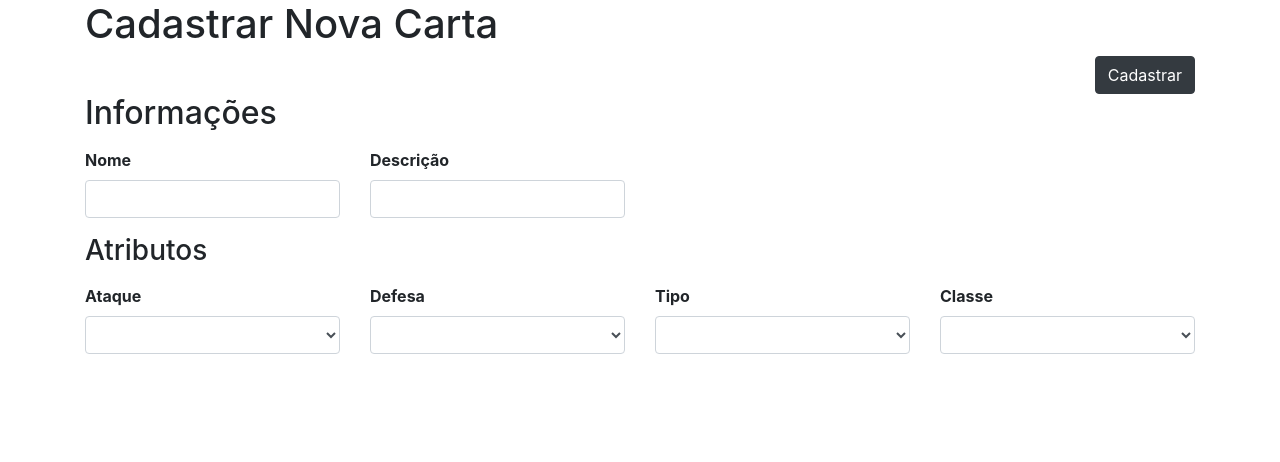
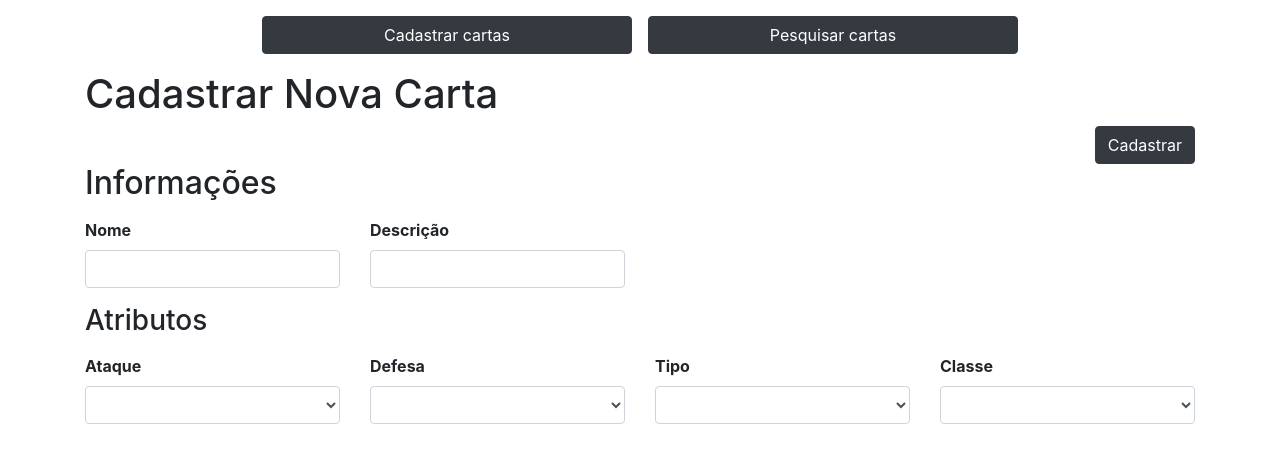
Before and after one commit to jonasdsg/tema-sistemas-hearth-stone-challenge, an Angular app in the folder hearth-stone-front/: page /cadastrar in a window 1280 px wide. Shown: the top 462 px of the page. Built offline with nearby package versions, Linux system fonts and the light colour scheme.

Commit message:
adicionado alerta

```diff
--- a/hearth-stone-front/src/app/app.component.html
+++ b/hearth-stone-front/src/app/app.component.html
@@ -1 +1,7 @@
+<div class="container">
+    <div class="d-flex flex-row justify-content-center mt-3 mb-3">
+        <a class="col-md-4 btn btn-dark" routerLink="/cadastrar">Cadastrar cartas</a>
+        <a class="col-md-4 btn btn-dark ml-3" routerLink="/pesquisar">Pesquisar cartas</a>
+    </div>
+</div>
 <router-outlet></router-outlet>
--- a/hearth-stone-front/src/app/components/carta/carta.routing.ts
+++ b/hearth-stone-front/src/app/components/carta/carta.routing.ts
@@ -13,7 +13,12 @@ import { CartaCadastroComponent } from './cadastro/carta-cadastro-component';
             {
                 path: 'pesquisar',
                 component: CartaPesquisaComponent
+            },
+            {
+                path: '**',
+                redirectTo: 'cadastrar'
             }
+
         ])
     ]
 })
--- a/hearth-stone-front/src/app/components/carta/pesquisa/carta-pesquisa-component.html
+++ b/hearth-stone-front/src/app/components/carta/pesquisa/carta-pesquisa-component.html
@@ -8,8 +8,9 @@
     (aoEmitirCarta)="pesquisar($event)">
 </carta-component>
 <div class="container mt-4">
+    <p class="row alert alert-warning" *ngIf="pesquisado && !cartas">Não foram encontradas cartas para este filtro!</p>
     <div class="row">
-        <div class="card col-md-3" style="width: 18rem;"  *ngFor="let carta of cartas">
+        <div class="card col-md-3 mt-2" style="width: 18rem;"  *ngFor="let carta of cartas">
             <img [src]="getLink(carta.classe)" class="card-img-top" alt="...">
             <div class="card-body">
               <h5 class="card-title">{{carta.nome}}</h5>
--- a/hearth-stone-front/src/app/components/carta/pesquisa/carta-pesquisa-component.ts
+++ b/hearth-stone-front/src/app/components/carta/pesquisa/carta-pesquisa-component.ts
@@ -10,11 +10,13 @@ export class CartaPesquisaComponent {
     public cartas: Carta[]
     public atributos = ['ataque', 'defesa', 'tipo', 'classe'];
     public imagens = IMAGENS;
+    public pesquisado = false;
     constructor(private cartaService: CartaService) { }
 
     pesquisar(carta: Carta) {
         this.cartaService.procurar(this.getParams(carta)).subscribe(resp => {
-            this.cartas = resp;
+            this.cartas = resp.length ? resp : null;
+            this.pesquisado = true;
         })
     }
 
```
